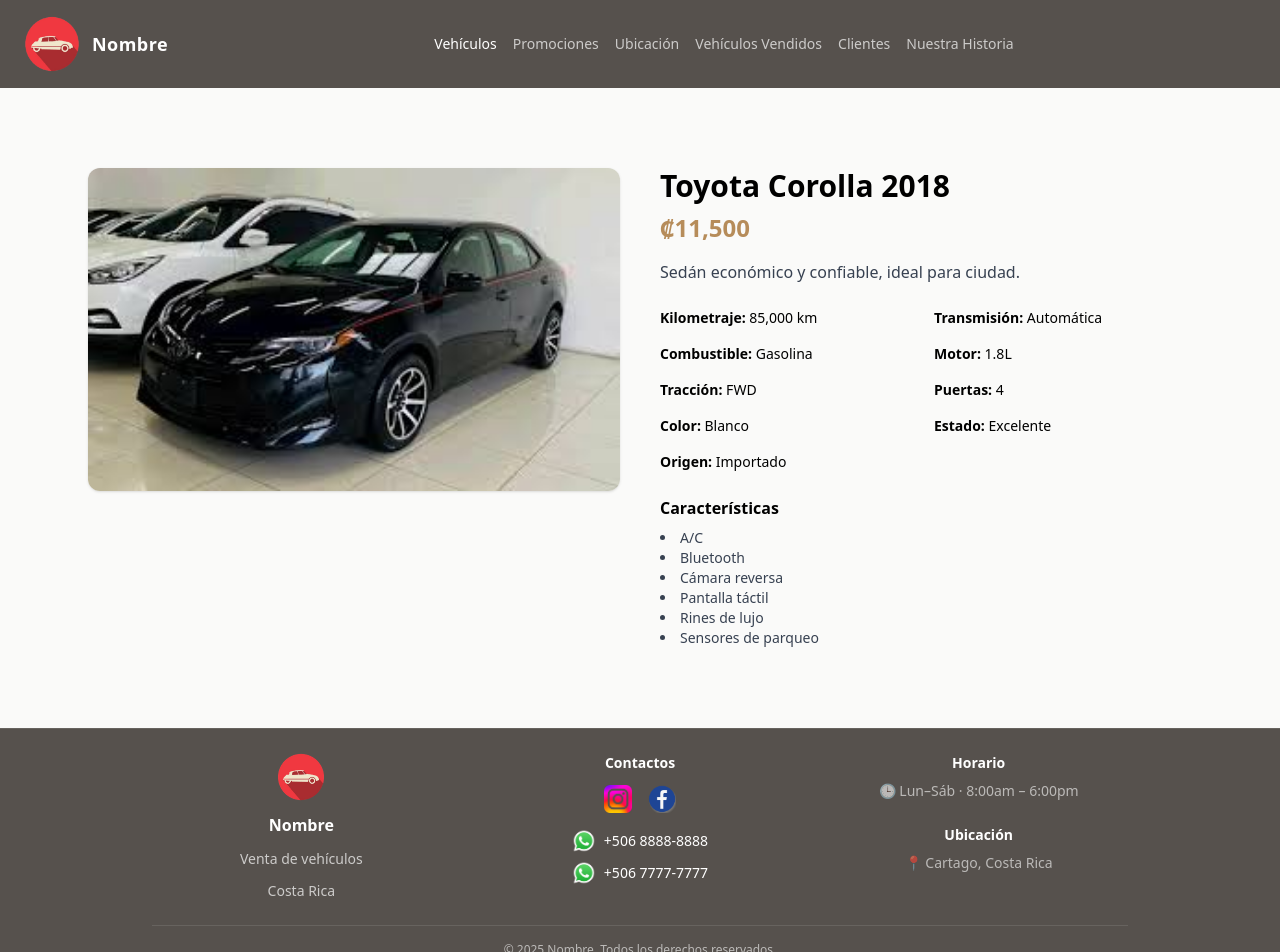
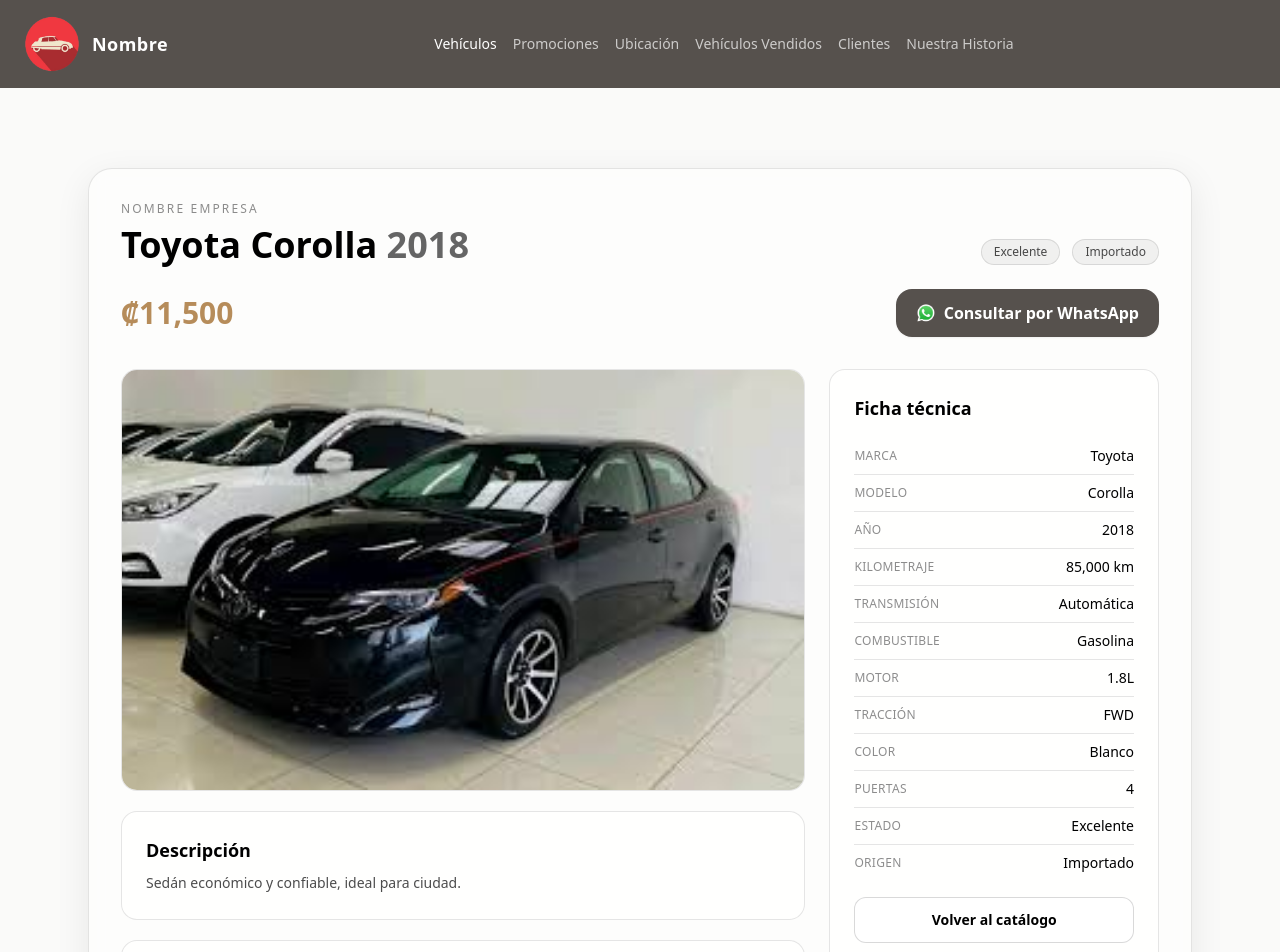
Before and after one commit to melamoralesramirez/VentaVehiculos, a React (Vite) app: page /vehiculos/1 in a window 1280 px wide. Shown: the top 952 px of the page. Built offline with nearby package versions, Linux system fonts and the light colour scheme.

Commit message:
cambio en ruta

```diff
--- a/src/paginas/VehiculoDetalle.jsx
+++ b/src/paginas/VehiculoDetalle.jsx
@@ -1,59 +1,148 @@
-import { useParams } from "react-router-dom"
+import { useMemo } from "react"
+import { useParams, Link } from "react-router-dom"
 import { vehiculos } from "../datos/Vehiculos"
 
 export default function VehiculoDetalle() {
   const { id } = useParams()
   const vehiculo = vehiculos.find(v => v.id === Number(id))
 
+  const titulo = vehiculo
+    ? `${vehiculo.marca} ${vehiculo.modelo} ${vehiculo.anio}`
+    : ""
+
+  const waLink = useMemo(() => {
+    const msg = encodeURIComponent(
+      `Hola, me interesa el ${titulo}. ¿Sigue disponible?`
+    )
+    return `https://wa.me/50684944394?text=${msg}`
+  }, [titulo])
+
   if (!vehiculo) {
-    return <p className="p-6">Vehículo no encontrado</p>
+    return (
+      <section className="max-w-6xl mx-auto px-6 py-10">
+        <div className="rounded-2xl border border-black/10 bg-white/70 p-8">
+          <p className="text-black/70">Vehículo no encontrado.</p>
+          <Link to="/vehiculos" className="text-sm underline text-black/70 hover:text-black">
+            Volver a vehículos
+          </Link>
+        </div>
+      </section>
+    )
   }
 
+  const Spec = ({ label, value }) => (
+    <div className="flex items-center justify-between gap-4 py-2">
+      <span className="text-xs uppercase tracking-wide text-black/45">{label}</span>
+      <span className="text-sm font-medium text-black text-right">{value}</span>
+    </div>
+  )
+
   return (
-    <section className="max-w-6xl mx-auto px-6 py-10 grid md:grid-cols-2 gap-10">
+    <section className="max-w-6xl mx-auto px-6 py-10">
+      {/* Contenedor elegante */}
+      <div className="rounded-3xl border border-black/10 bg-white/50 backdrop-blur p-6 md:p-8 shadow-[0_10px_35px_rgba(0,0,0,0.08)]">
+        {/* Header */}
+        <div className="flex flex-col md:flex-row md:items-end md:justify-between gap-4">
+          <div>
+            <p className="text-xs uppercase tracking-[0.18em] text-black/45">
+              Nombre Empresa
+            </p>
+            <h1 className="mt-2 text-3xl md:text-4xl font-semibold text-black leading-tight">
+              {vehiculo.marca} {vehiculo.modelo} {" "}
+              <span className="text-black/60">{vehiculo.anio}</span>
+            </h1>
+          </div>
 
-      {/* Imagen */}
+          <div className="flex items-center gap-3">
+            <span className="inline-flex items-center rounded-full px-3 py-1 text-xs border border-black/10 bg-black/5 text-black/70">
+              {vehiculo.estado}
+            </span>
+            <span className="inline-flex items-center rounded-full px-3 py-1 text-xs border border-black/10 bg-black/5 text-black/70">
+              {vehiculo.origen}
+            </span>
+          </div>
+        </div>
+
+        {/* Precio */}
+        <div className="mt-6 flex flex-col md:flex-row md:items-center md:justify-between gap-4">
+          <div className="text-2xl md:text-3xl font-bold text-[#B68C5A]">
+            ₡{vehiculo.precio.toLocaleString()}
+          </div>
+
+          <a
+            href={waLink}
+            target="_blank"
+            rel="noreferrer"
+            className="inline-flex items-center justify-center gap-2 rounded-2xl bg-[#56514D] text-white px-5 py-3 font-semibold hover:opacity-95 transition shadow-sm"
+          >
+            <img src="/redes/WhatsApp.png" alt="WhatsApp" className="h-5 w-5" />
+            Consultar por WhatsApp
+          </a>
+        </div>
+
+        {/* Cuerpo */}
+        <div className="mt-8 grid lg:grid-cols-[1.35fr_.65fr] gap-6">
+          {/* Imagen + descripción */}
+          <div className="space-y-5">
+            <div className="rounded-2xl overflow-hidden border border-black/10 bg-white">
               <img
                 src={vehiculo.imagen}
-        alt={`${vehiculo.marca} ${vehiculo.modelo}`}
-        className="w-full rounded-xl shadow"
+                alt={titulo}
+                className="w-full h-[420px] object-cover"
               />
+            </div>
 
-      {/* Información */}
-      <div>
-        <h1 className="text-3xl font-bold mb-2">
-          {vehiculo.marca} {vehiculo.modelo} {vehiculo.anio}
-        </h1>
-
-        <p className="text-2xl font-semibold text-[#B68C5A] mb-4">
-          ₡{vehiculo.precio.toLocaleString()}
-        </p>
-
-        <p className="text-gray-700 mb-6">
+            <div className="rounded-2xl border border-black/10 bg-white/70 p-6">
+              <h2 className="text-lg font-semibold text-black">Descripción</h2>
+              <p className="mt-2 text-sm leading-relaxed text-black/70">
                 {vehiculo.descripcion}
               </p>
-
-        {/* Datos técnicos */}
-        <div className="grid grid-cols-2 gap-4 text-sm">
-          <p><b>Kilometraje:</b> {vehiculo.kilometraje.toLocaleString()} km</p>
-          <p><b>Transmisión:</b> {vehiculo.transmision}</p>
-          <p><b>Combustible:</b> {vehiculo.combustible}</p>
-          <p><b>Motor:</b> {vehiculo.motor}</p>
-          <p><b>Tracción:</b> {vehiculo.traccion}</p>
-          <p><b>Puertas:</b> {vehiculo.puertas}</p>
-          <p><b>Color:</b> {vehiculo.color}</p>
-          <p><b>Estado:</b> {vehiculo.estado}</p>
-          <p><b>Origen:</b> {vehiculo.origen}</p>
             </div>
 
-        {/* Características */}
-        <div className="mt-6">
-          <h3 className="font-semibold mb-2">Características</h3>
-          <ul className="list-disc list-inside text-sm text-gray-700">
+            <div className="rounded-2xl border border-black/10 bg-white/70 p-6">
+              <h2 className="text-lg font-semibold text-black">Características</h2>
+
+              <div className="mt-4 grid sm:grid-cols-2 gap-3">
                 {vehiculo.caracteristicas.map((c, i) => (
-              <li key={i}>{c}</li>
+                  <div
+                    key={i}
+                    className="rounded-xl border border-black/10 bg-white/60 px-4 py-3 text-sm text-black/75"
+                  >
+                    <div className="flex gap-2">
+                      <span className="mt-2 h-2 w-2 rounded-full bg-[#B68C5A] shrink-0" />
+                      <span>{c}</span>
+                    </div>
+                  </div>
                 ))}
-          </ul>
+              </div>
+            </div>
+          </div>
+
+          {/* Barra lateral (Specs) */}
+          <aside className="rounded-2xl border border-black/10 bg-white/70 p-6 h-fit sticky top-6">
+            <h2 className="text-lg font-semibold text-black">Ficha técnica</h2>
+            <div className="mt-4 divide-y divide-black/10">
+              <Spec label="Marca" value={vehiculo.marca} />
+              <Spec label="Modelo" value={vehiculo.modelo} />
+              <Spec label="Año" value={vehiculo.anio} />
+              <Spec label="Kilometraje" value={`${vehiculo.kilometraje.toLocaleString()} km`} />
+              <Spec label="Transmisión" value={vehiculo.transmision} />
+              <Spec label="Combustible" value={vehiculo.combustible} />
+              <Spec label="Motor" value={vehiculo.motor} />
+              <Spec label="Tracción" value={vehiculo.traccion} />
+              <Spec label="Color" value={vehiculo.color} />
+              <Spec label="Puertas" value={vehiculo.puertas} />
+              <Spec label="Estado" value={vehiculo.estado} />
+              <Spec label="Origen" value={vehiculo.origen} />
+            </div>
+
+            <Link
+              to="/vehiculos"
+              className="mt-4 inline-flex w-full justify-center rounded-xl border border-black/15 bg-white/70 px-4 py-3 text-sm font-semibold text-black hover:bg-white transition"
+            >
+              Volver al catálogo
+            </Link>
+          </aside>
         </div>
       </div>
     </section>
```
Also changed, not shown: vercel.json (added). Lines whose indentation alone changed are shown as unchanged.
